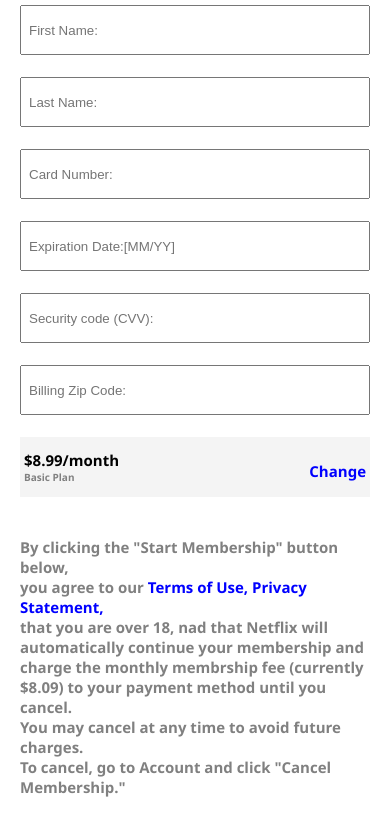
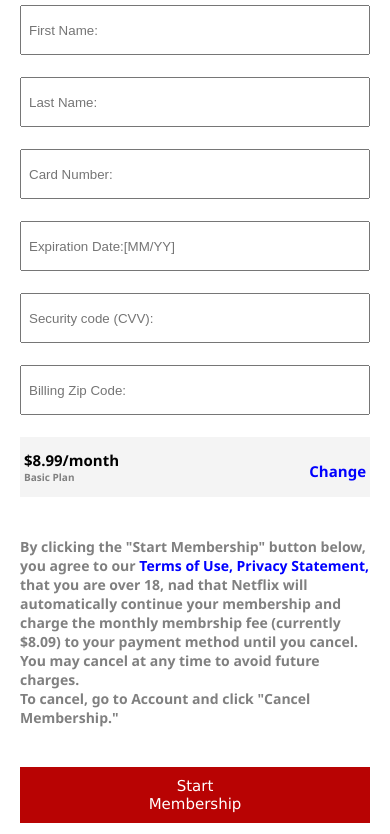
Before and after one commit to Uchechukwu-Ekezie/ssignup, a plain HTML site: page index.html in a window 390 px wide. Shown: the part 224-1058 px from the top of the page. Drawn offline with Linux system fonts and the light colour scheme.

Commit message:
new update

```diff
--- a/index.html
+++ b/index.html
@@ -110,7 +110,7 @@
         </div>
         <div class="vrv">
           <div class="terms" style="margin-top: 40px;">
-            <h1 style="font-size: 15px;color: gray;">
+            <h1 style="font-size: 14px;color: gray;">
             By clicking the "Start Membership" button below, <br />
             you agree to our
             <span style="color: blue">Terms of Use, Privacy Statement,</span
--- a/style.css
+++ b/style.css
@@ -122,6 +122,10 @@ select {
 }
 
 @media only screen and (max-width: 600px) {
+  .terms h1{
+    font-size: 12px;
+    color: aqua;
+  }
   footer {
     display: flex;
     margin-top: 20px;
@@ -139,21 +143,26 @@ select {
 
   .ftt {
     margin-bottom: 20px;
+    /* background-color: red; */
+    width: 100%;
   }
+
   .ft ul {
     margin-right: 20px;
   }
   .ft ul li {
     margin-bottom: 10px;
   }
-  .ftt .ft {
+  .ftt .ft  {
     display: flex;
-    /* margin-right: 20px; */
+    justify-content: center;
+    align-items: center;
     margin-top: 10px;
     margin-bottom: 10px;
   }
   .nnnn{
-    display: none;  }
+    display: none;
+  }
   select {
     width: 50%;
     height: 40px;
```
